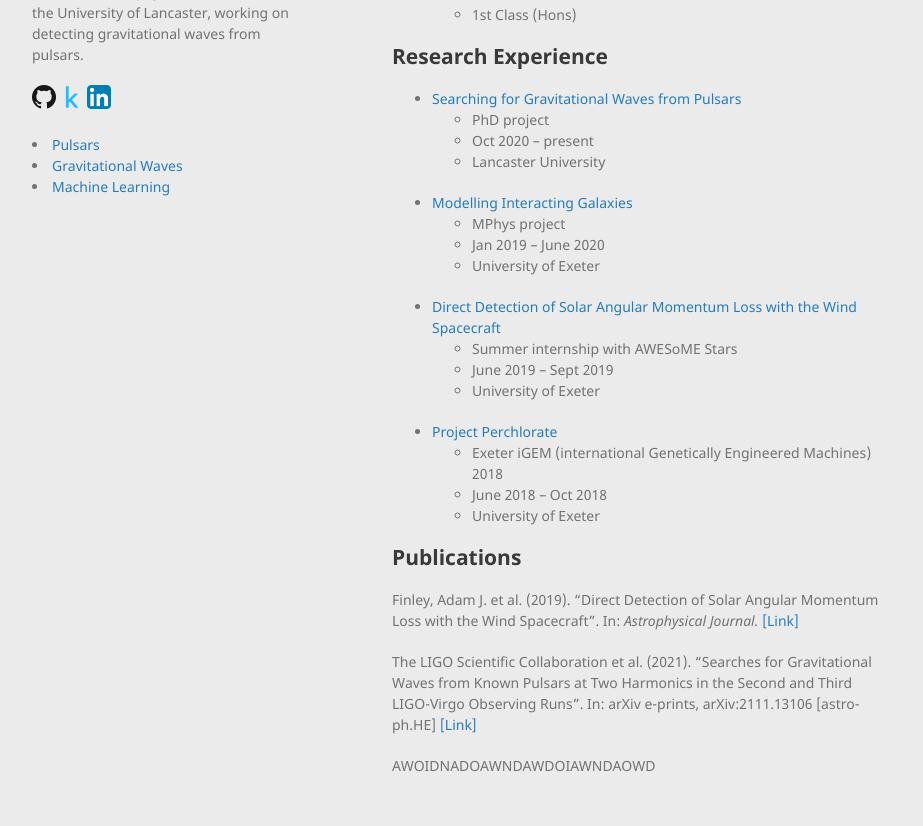
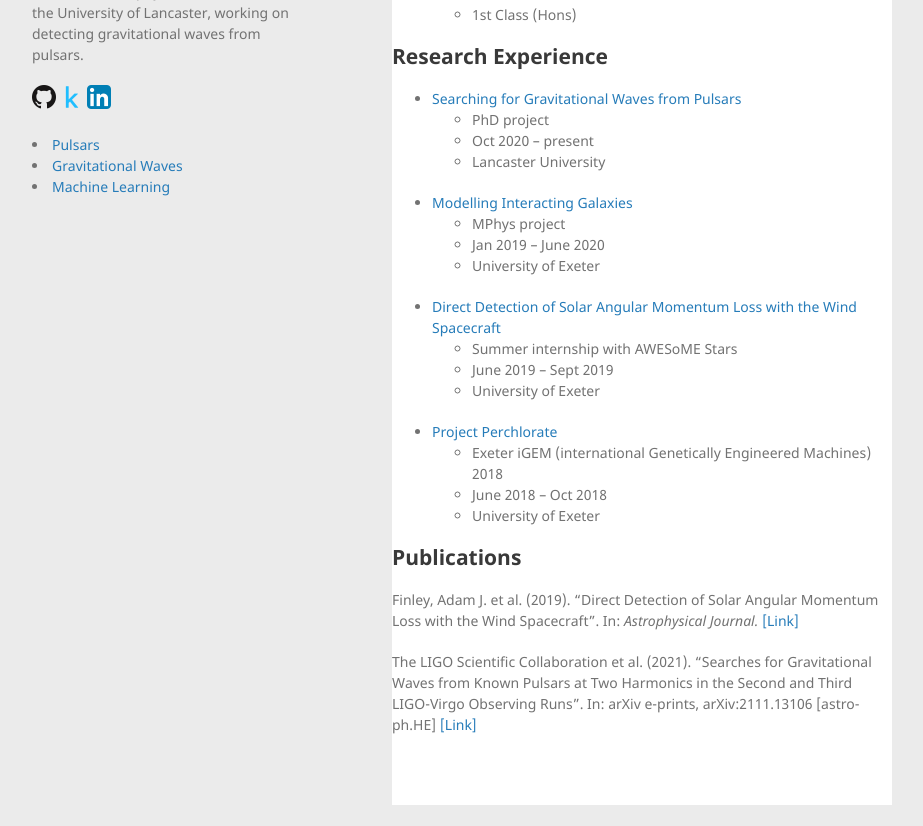
Before and after one commit to alhewitt/alhewitt.github.io, a Jekyll site: the page built from index.md, in a window 1280 px wide and 1161 px high, cut to the strip 335-1161 px from the top of the window. Shown: the whole strip, without its empty margins (178-1101 px from the left). Built offline with Jekyll 4.4.1, drawn with Linux system fonts in a browser that asks for light colours; our own code applies the rules of GitHub Pages for plain Markdown files.

Commit message:
Update default.html

```diff
--- a/_layouts/default.html
+++ b/_layouts/default.html
@@ -54,10 +54,9 @@
           {% endif %}
         {% endfor %}
       </header>
-      <section border-style="solid red">
+      <section style="background: #ffffff">
 
       {{ content }}
-      AWOIDNADOAWNDAWDOIAWNDAOWD
 
       </section>
       <footer>
```
